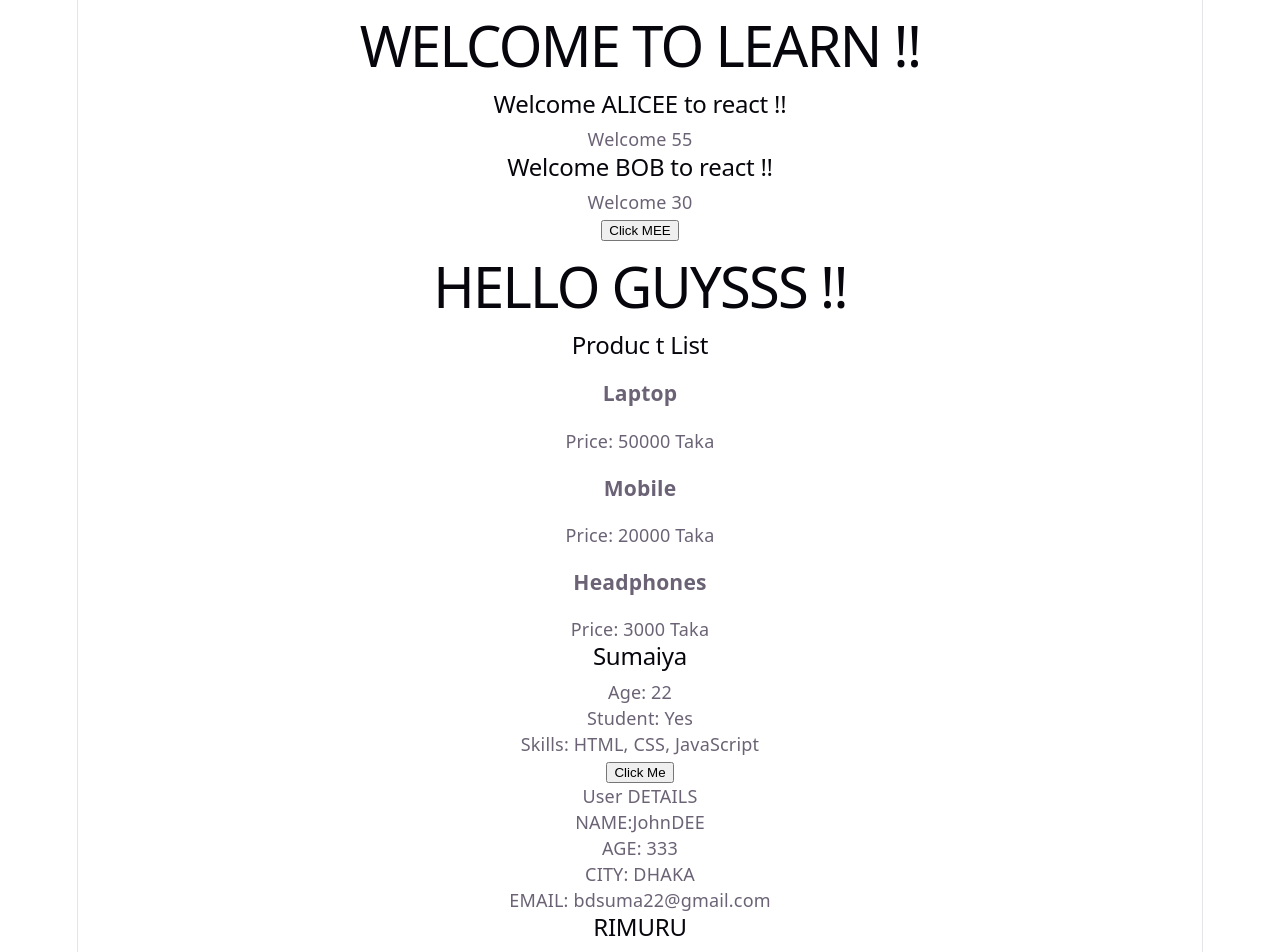
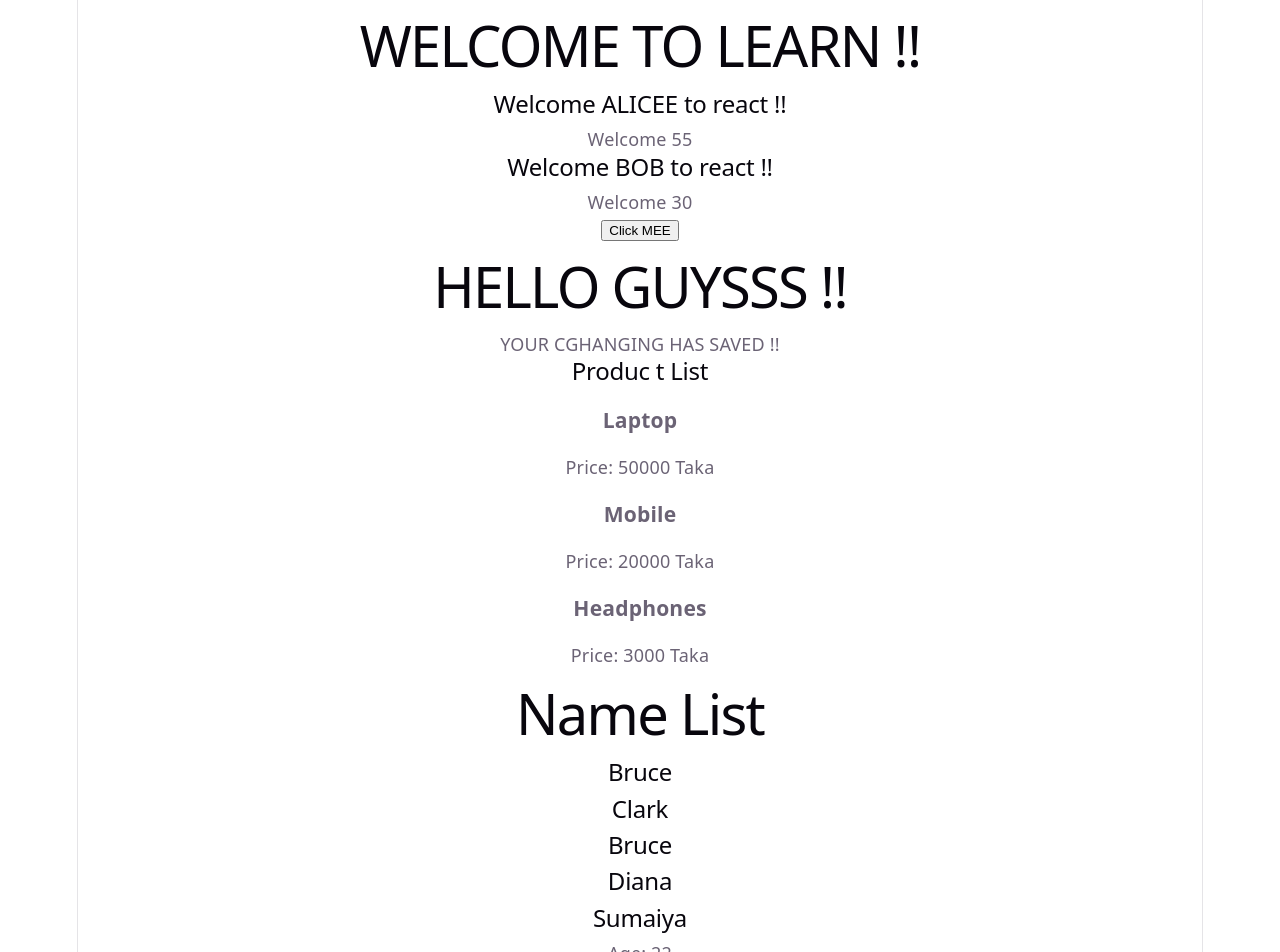
Before and after one commit to Sumaiya707/React-Learning, a React (Vite) app in the folder React-Learn/: page / in a window 1280 px wide. Shown: the top 952 px of the page. Built offline with nearby package versions, Linux system fonts and the light colour scheme.

Commit message:
we dont use index as keys

```diff
--- /dev/null
+++ b/React-Learn/src/Alert.jsx
@@ -0,0 +1,3 @@
+export const Alert = ({ children }) => {
+  return <div>{children}</div>;
+};
--- a/React-Learn/src/App.jsx
+++ b/React-Learn/src/App.jsx
@@ -8,6 +8,8 @@ import { Greeting } from "./Greeting";
 import { UserCard } from "./UserCard";
 import { UserDetails } from "./UserDetails";
 import { ProductList } from "./ProductList";
+import { NameList } from "./NameList";
+import { Alert } from "./Alert";
 
 function Button() {
   return <button>Click MEE</button>;
@@ -21,8 +23,10 @@ function App() {
       <Welcome name="BOB" age={30} />
       <Button />
       <Hello />
+      <Alert> YOUR CGHANGING HAS SAVED !!</Alert>
       <Card />
       <ProductList />
+      <NameList />
       <UserProfile
         name="Sumaiya"
         age={22}
--- /dev/null
+++ b/React-Learn/src/NameList.jsx
@@ -0,0 +1,22 @@
+export const NameList = () => {
+  // 1. Create an array of objects
+  const names = [
+    { id: 1, name: "Bruce" },
+    { id: 2, name: "Clark" },
+    { id: 3, name: "Bruce" },
+    { id: 4, name: "Diana" },
+  ];
+
+  // 2. Use map() to create a list
+  const nameList = names.map((person) => (
+    <h2 key={person.id}>{person.name}</h2>
+  ));
+
+  // 3. Render the list
+  return (
+    <div>
+      <h1>Name List</h1>
+      {nameList}
+    </div>
+  );
+};
```
